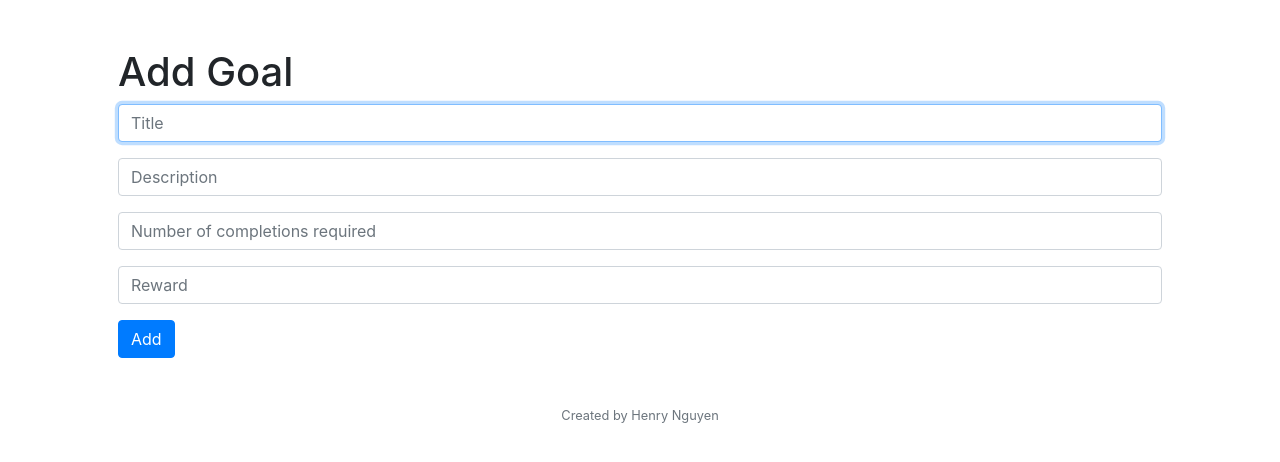
After one commit to double-H-nguyen/CS50, a Flask app: page /add_goal in a window 1280 px wide. The commit adds this page. Shown: the top 462 px of the page. Run offline with Flask 2, Linux system fonts and the light colour scheme.

Commit message:
Ability to add goal
- update date column in db
- update scope and technology section in readme

```diff
--- a/project/application.py
+++ b/project/application.py
@@ -1,4 +1,4 @@
-from flask import Flask, redirect, render_template, request
+from flask import Flask, redirect, render_template, request, session
 from flask_sqlalchemy import SQLAlchemy
 from flask_session import Session
 from tempfile import mkdtemp
@@ -39,6 +39,7 @@ Session(app)
 # 'from application import db'
 # 'db.create_all()'
 app.config['SQLALCHEMY_DATABASE_URI'] = 'sqlite:///goal_tracker.db'
+app.config['SQLALCHEMY_TRACK_MODIFICATIONS'] = False
 db = SQLAlchemy(app)
 
 
@@ -59,21 +60,51 @@ class Goals(db.Model):
   num_of_completions_required = db.Column(db.Integer, nullable=False)
   reward = db.Column(db.Text, nullable=False)
   num_of_completed = db.Column(db.Integer, default=0, nullable=False)
-  date = db.Column(db.DateTime, default=datetime.utcnow, nullable=False)
+  date_created = db.Column(db.DateTime, default=datetime.utcnow, nullable=False)
   user_id = db.Column(db.Integer, db.ForeignKey('users.id'), nullable=False)
 
   def __repr__(self):
-    return f'<User id={self.id}, title="{self.title}", description="{self.description}", num_of_completions_required={self.num_of_completions_required}, reward="{self.reward}", num_of_completed="{self.num_of_completed}" date={self.date}, user_id={self.user_id}>'
+    return f'<User id={self.id}, title="{self.title}", description="{self.description}", num_of_completions_required={self.num_of_completions_required}, reward="{self.reward}", num_of_completed="{self.num_of_completed}" date_created={self.date_created}, user_id={self.user_id}>'
 
 
 #*******************************************
 #* Routes
 #*******************************************
-@app.route('/')
+@app.route('/', methods=['GET'])
 def index():
-  msg = "Hello world!"
-  return render_template("index.html", msg=msg)
+  session["user_id"] = 1 #! HARD-CODED user_id
+
+  # Query goals
+  goals = Goals.query.all()
+  print(goals)
+  return render_template("index.html")
 
 
+@app.route('/add_goal', methods=['GET', 'POST'])
+def add_goal():
+  user_id = 1 #! HARD-CODED user_id
+  if request.method == "POST":
+    title = request.form['title']
+    description = request.form['description']
+    completions_required = request.form['completions_required']
+    reward = request.form['reward']
+    #TODO: validate inputs
+
+    # Add goal to database
+    new_goal = Goals(title=title, description=description, num_of_completions_required=completions_required, reward=reward, user_id=user_id)
+    try:
+      db.session.add(new_goal)
+      db.session.commit()
+      return redirect('/')
+    except:
+      return "Failed to add goal to database"
+
+  return render_template("add_goal.html")
+
+
+#TODO: Create Register route
+#TODO: Create Login route
+
 if __name__ == "__main__":
-  app.run(debug=True)
+  db.create_all() # create tables if they haven't already been created
+  app.run(debug=True) # debug mode enabled
--- /dev/null
+++ b/project/templates/add_goal.html
@@ -0,0 +1,22 @@
+{% extends "layout.html" %}
+
+{% block title %} Add {% endblock %}
+
+{% block main %}
+<h1>Add Goal</h1>
+<form action="/add_goal" method="POST">
+  <div class="form-group">
+    <input name="title" type="text" class="form-control" placeholder="Title" autocomplete="off" autofocus />
+  </div>
+  <div class="form-group">
+    <input name="description" type="text" class="form-control" placeholder="Description" autocomplete="off" autofocus />
+  </div>
+  <div class="form-group">
+    <input name="completions_required" type="text" class="form-control" placeholder="Number of completions required" autocomplete="off" autofocus />
+  </div>
+  <div class="form-group">
+    <input name="reward" type="text" class="form-control" placeholder="Reward" autocomplete="off" autofocus />
+  </div>
+  <button class="btn btn-primary" type="submit">Add</button>
+</form>
+{% endblock %}
--- a/project/templates/index.html
+++ b/project/templates/index.html
@@ -1,4 +1,8 @@
-{% extends "layout.html" %} {% block title %} Home {% endblock %} {% block main %}
+{% extends "layout.html" %}
+
+{% block title %} Home {% endblock %}
+
+{% block main %}
 
 <h2>{{ msg }} </h2>
 
```
Also changed, not shown: project/README.md, project/goal_tracker.db.
